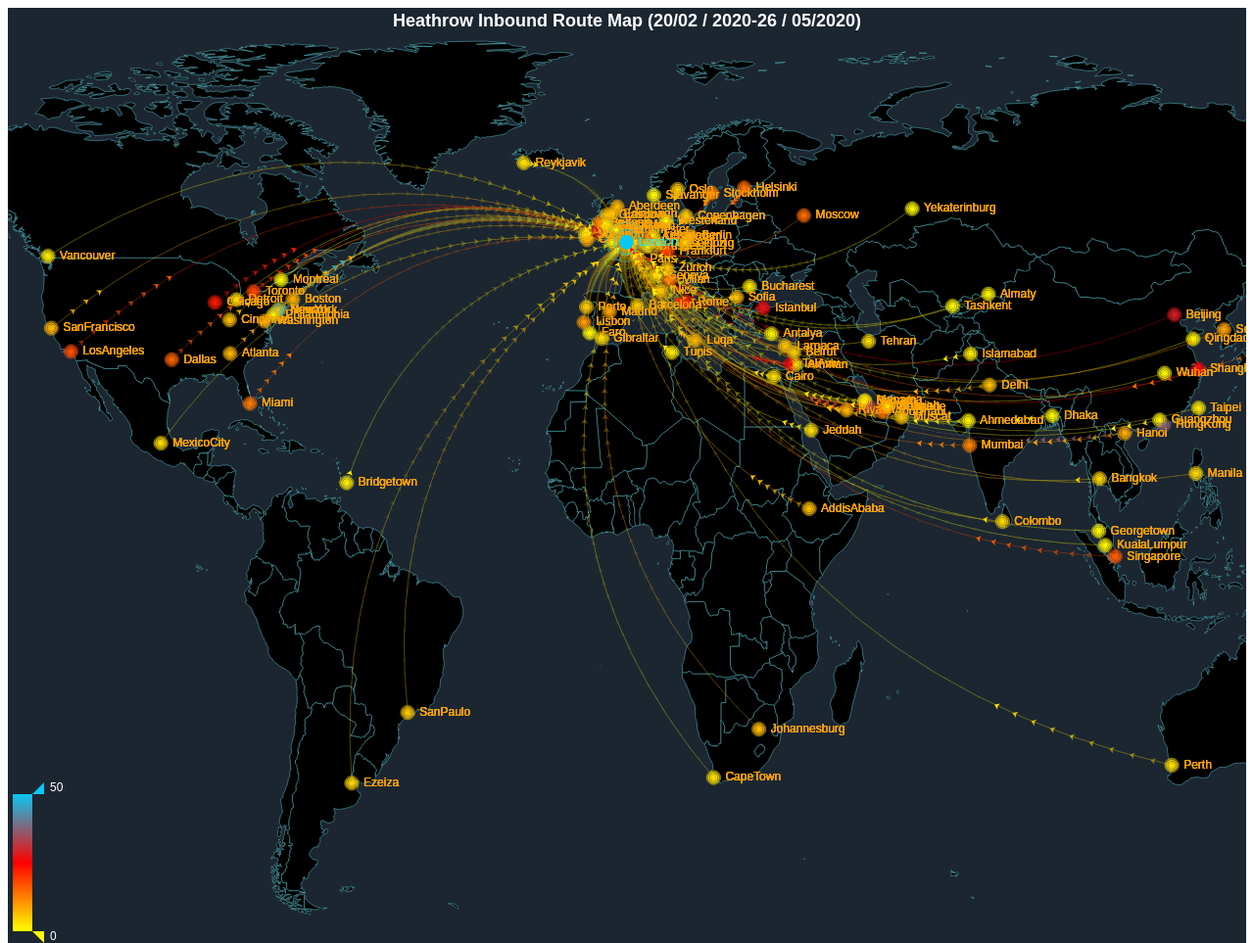
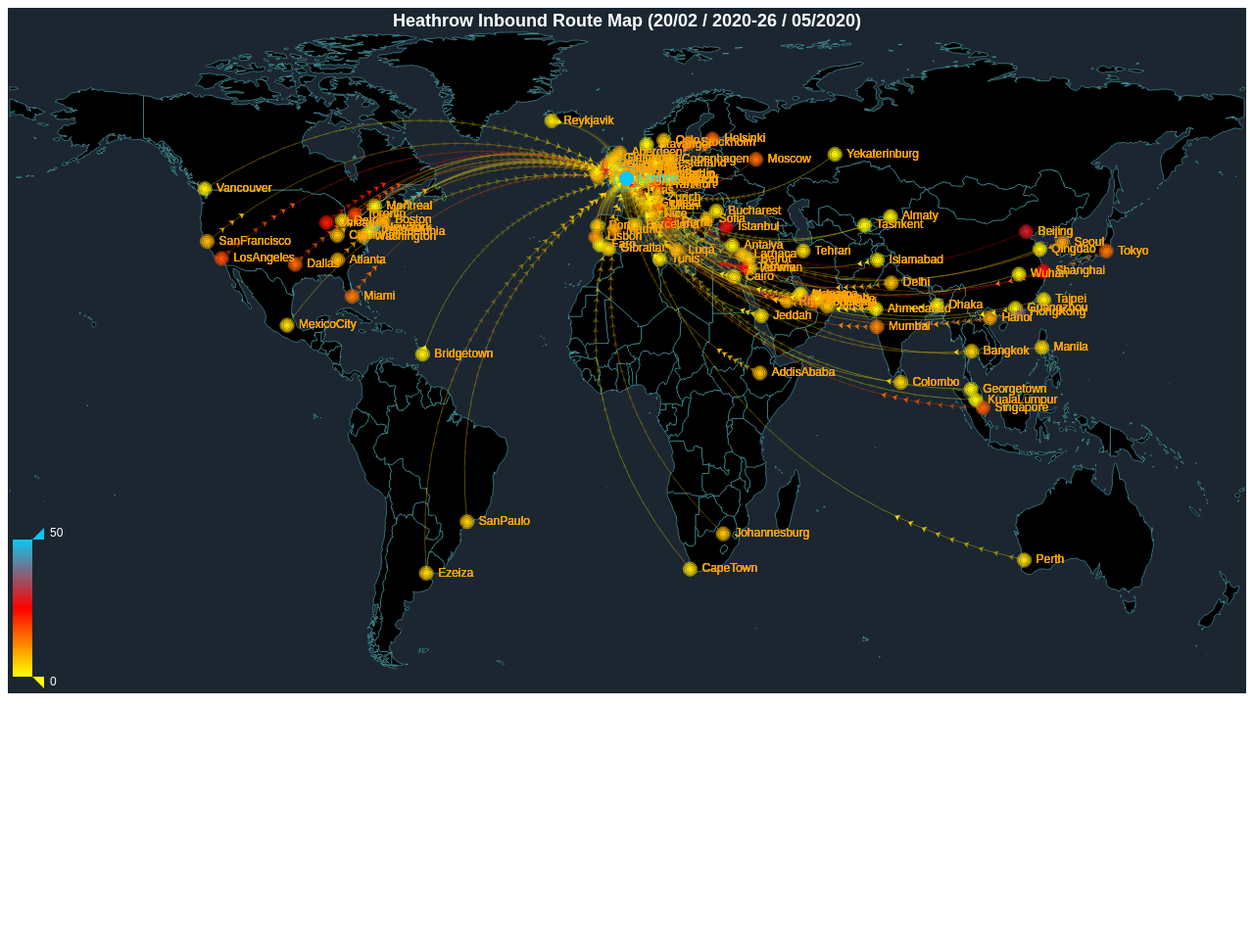
Before and after one commit to xxxibqxy/xxxibqxy.github.io, a plain HTML site: page inbound.html in a window 1280 px wide. Shown: the top 963 px of the page at 98% size. After the commit the page ends 800 px from the top, so only its background shows below. Drawn offline with Linux system fonts and the light colour scheme; animation ran at ten frames a second.

Commit message:
Update inbound.html

```diff
--- a/inbound.html
+++ b/inbound.html
@@ -7,7 +7,7 @@
     <script type="text/javascript" src="js/world.js"></script>
 </head>
 <body>
-<div id="main" style="width: 100%; height:120vh;"></div>
+<div id="main" style="width: 100%; height:700px;"></div>
 
 <script>
     var chart = echarts.init(document.getElementById("main"));
```
